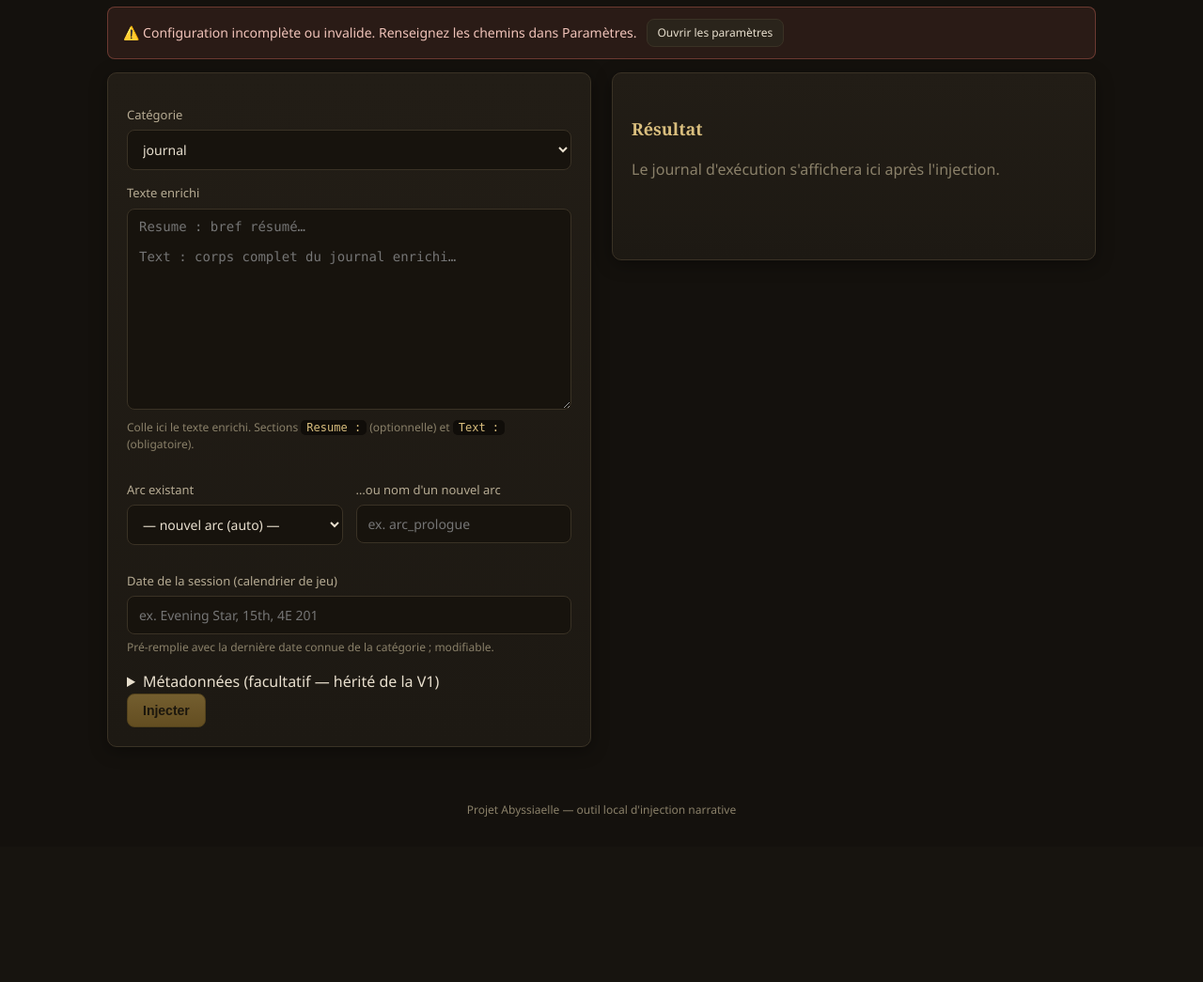
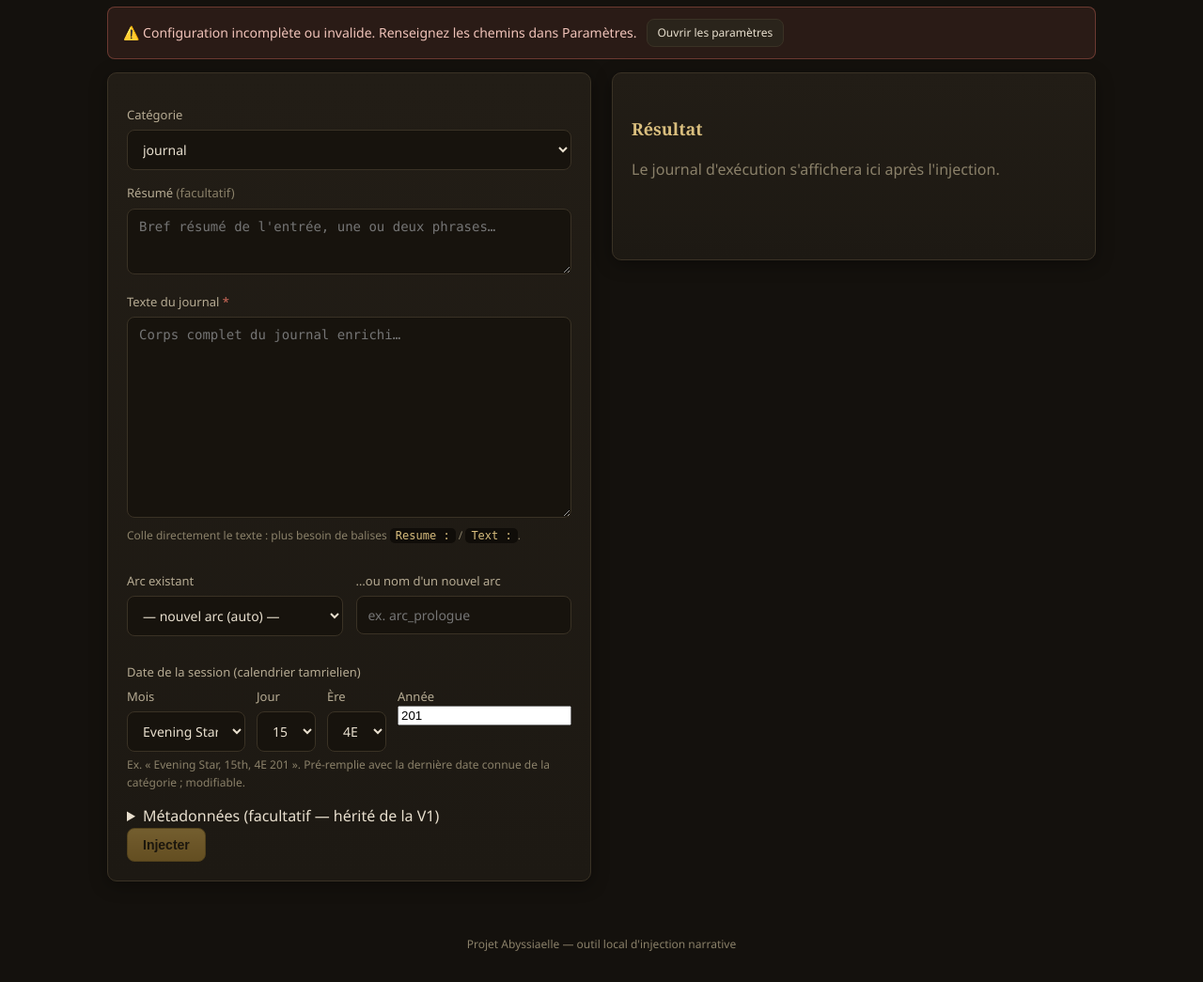
Before and after one commit to pmourret/LorePlexum, a FastAPI app: page /inject in a window 1280 px wide. Shown: the part 168-1213 px from the top of the page at 94% size. Before the commit the page ends 1037 px from the top, so only its background shows below. Run offline with FastAPI, Linux system fonts and the light colour scheme.

Commit message:
ajout calendrier tamrielien

```diff
--- a/src/InjectionService.py
+++ b/src/InjectionService.py
@@ -17,7 +17,6 @@ from dataclasses import dataclass, field
 from typing import Optional
 
 from src.Reporter import Reporter
-from src.DataExtractor import DataExtractor
 from src.JSONInjector import JSONInjector
 from src.XMLInjector import XMLInjector
 from src.PDFExtractor import PDFGenerator
@@ -37,9 +36,16 @@ XML_FILES_MAPPING = {
 
 @dataclass
 class InjectionRequest:
-    """Tous les paramètres d'une injection, collectés en amont (formulaire web)."""
+    """Tous les paramètres d'une injection, collectés en amont (formulaire web).
+
+    Le résumé et le texte arrivent désormais dans deux champs distincts : plus
+    besoin de balises `Resume :` / `Text :` dans un texte unique. Le CLI, qui lit
+    un texte brut, réalise le découpage en amont (voir `DataExtractor`) avant de
+    remplir cette requête.
+    """
     category: str                       # clé de XML_FILES_MAPPING
-    raw_text: str                       # texte enrichi brut (sections Resume:/Text:)
+    resume: str = ""                    # résumé de l'entrée (optionnel)
+    text: str = ""                     # corps du journal (obligatoire)
     metadata: dict = field(default_factory=dict)
     arc: Optional[str] = None           # arc cible ; None/"" -> nouvel arc auto
     entry_date: Optional[str] = None    # date calendrier de jeu ; "" -> dernière connue
@@ -78,7 +84,6 @@ class InjectionService:
         self.pdf_export_file = pdf_export_file or os.getenv("PDF_EXPORT_FILE")
         self.db = db
 
-        self.data_extractor = DataExtractor(self.reporter)
         self.json_injector = JSONInjector(paths['full_context_json_path'], self.reporter)
         self.xml_injector = XMLInjector(paths['take_notes_export_dir'], self.reporter)
 
@@ -130,10 +135,15 @@ class InjectionService:
 
             xml_file_path = os.path.join(self.xml_injector.export_dir, xml_file_name)
 
-            # 1. Extraire les sections Resume/Text du texte enrichi fourni.
-            resume_text, main_text = self.data_extractor.extract_text_sections_from_content(
-                request.raw_text
-            )
+            # 1. Résumé et texte arrivent déjà séparés (deux champs) : aucun parsing
+            # par balises. Le résumé est optionnel ; le texte principal est requis.
+            resume_text = (request.resume or "").strip()
+            main_text = (request.text or "").strip()
+            if not resume_text:
+                self.reporter.warning("Aucun résumé fourni : le résumé sera vide.")
+            if not main_text:
+                self.reporter.error("Le texte principal est vide.")
+                return self._fail(request.category, xml_file_name)
 
             # 1bis. Détection de doublon (avant toute écriture). Le hash porte sur le
             # texte injecté : un texte déjà traité est signalé, à moins que l'appelant
--- a/webapp/main.py
+++ b/webapp/main.py
@@ -20,6 +20,7 @@ from src.Database import InjectionDatabase
 from src.InjectionService import InjectionService, InjectionRequest, XML_FILES_MAPPING
 from src.EnvLoader import EnvLoader
 from src.FileChooser import FileChooser
+from src import TamrielicCalendar as calendar
 from webapp import settings as settings_module
 
 BASE_DIR = os.path.dirname(os.path.abspath(__file__))
@@ -53,6 +54,39 @@ def config_error():
     return "Configuration incomplète ou invalide. Renseignez les chemins dans Paramètres."
 
 
+def _date_field_context(date_str):
+    """Contexte du champ date (menus du calendrier tamrielien) pré-rempli.
+
+    `date_str` est la dernière date connue de la catégorie (ou ""). On la décompose
+    en composants pour pré-sélectionner ère / année / mois / jour.
+    """
+    sel = calendar.components_or_default(date_str)
+    return {
+        "eras": calendar.ERAS,
+        "months": list(enumerate(calendar.month_names_en())),
+        "sel": sel,
+        # Bornes du menu « jour » ajustées au mois pré-sélectionné (voir /date-days).
+        "max_day": calendar.days_in_month(sel["month_index"]),
+        "sel_day": sel["day"],
+    }
+
+
+def _assemble_date(date_era, date_year, date_month, date_day):
+    """Reconstruit la date stockée « Evening Star, 15th, 4E 201 » depuis les menus.
+
+    Tolérant aux saisies vides/invalides : retombe alors sur les valeurs par défaut.
+    """
+    d = dict(calendar.DEFAULT)
+    try:
+        d["era"] = int(date_era)
+        d["year"] = int(date_year)
+        d["month_index"] = int(date_month)
+        d["day"] = calendar.clamp_day(int(date_month), int(date_day))
+    except (TypeError, ValueError):
+        pass
+    return calendar.format_date(d["era"], d["year"], d["month_index"], d["day"])
+
+
 # --- Accueil -------------------------------------------------------------------
 
 @app.get("/", response_class=HTMLResponse)
@@ -78,7 +112,7 @@ def inject_form(request: Request):
     return templates.TemplateResponse("inject.html", {
         "request": request, "active": "inject", "config_error": err,
         "categories": categories, "arcs": arcs,
-        "metadata_files": metadata_files, "default_date": default_date,
+        "metadata_files": metadata_files, **_date_field_context(default_date),
     })
 
 
@@ -94,7 +128,23 @@ def suggest_date(request: Request, category: str):
     except Exception:
         pass
     return templates.TemplateResponse("_date_field.html", {
-        "request": request, "default_date": value,
+        "request": request, **_date_field_context(value),
+    })
+
+
+@app.get("/date-days", response_class=HTMLResponse)
+def date_days(request: Request, date_month: int = 0, date_day: int = 1):
+    """Renvoie le menu « jour » ajusté au mois choisi (28 à 31 jours).
+
+    Déclenché par HTMX au changement de mois. Le jour courant est conservé, ramené
+    au dernier jour du mois s'il le dépasse (ex. 31 en Sun's Dawn -> 28).
+    """
+    if not 0 <= date_month < len(calendar.MONTHS):
+        date_month = 0
+    return templates.TemplateResponse("_day_field.html", {
+        "request": request,
+        "max_day": calendar.days_in_month(date_month),
+        "sel_day": calendar.clamp_day(date_month, date_day),
     })
 
 
@@ -102,12 +152,16 @@ def suggest_date(request: Request, category: str):
 def inject_submit(
     request: Request,
     category: str = Form(...),
-    raw_text: str = Form(""),
+    resume: str = Form(""),
+    text: str = Form(""),
     arc_select: str = Form(""),
     new_arc: str = Form(""),
     metadata_file: str = Form(""),
     metadata_json: str = Form(""),
-    entry_date: str = Form(""),
+    date_era: str = Form(""),
+    date_year: str = Form(""),
+    date_month: str = Form(""),
+    date_day: str = Form(""),
     allow_duplicate: str = Form(""),
 ):
     """Exécute une injection et renvoie le fragment de résultat (HTMX)."""
@@ -136,9 +190,13 @@ def inject_submit(
             {"level": "error", "message": meta_err}
         ])
 
+    # La date arrive découpée (menus du calendrier) : on la reconstitue en chaîne.
+    entry_date = _assemble_date(date_era, date_year, date_month, date_day)
+
     req = InjectionRequest(
         category=category,
-        raw_text=raw_text,
+        resume=resume,
+        text=text,
         metadata=metadata,
         arc=arc,
         entry_date=entry_date,
@@ -151,10 +209,11 @@ def inject_submit(
         "result": result,
         # On renvoie les champs pour permettre le « forcer » sans re-saisie.
         "form": {
-            "category": category, "raw_text": raw_text,
+            "category": category, "resume": resume, "text": text,
             "arc_select": arc_select, "new_arc": new_arc,
             "metadata_file": metadata_file, "metadata_json": metadata_json,
-            "entry_date": entry_date,
+            "date_era": date_era, "date_year": date_year,
+            "date_month": date_month, "date_day": date_day,
         },
     })
 
--- a/webapp/static/style.css
+++ b/webapp/static/style.css
@@ -86,6 +86,13 @@ input:focus, select:focus, textarea:focus {
     outline: none; border-color: var(--gold); box-shadow: 0 0 0 2px rgba(201,162,75,.18);
 }
 small { display: block; margin-top: 5px; color: var(--muted); font-size: 12px; }
+
+/* --- Champ date (calendrier tamrielien) --- */
+.date-block { margin: 14px 0; }
+.date-legend { display: block; font-size: 13px; color: var(--ink-soft); }
+.date-grid { display: grid; grid-template-columns: 2fr 1fr 1fr 1.2fr; gap: 12px; }
+.date-grid label { margin: 6px 0 0; }
+@media (max-width: 620px) { .date-grid { grid-template-columns: 1fr 1fr; } }
 code { background: #100d09; padding: 1px 6px; border-radius: 5px; color: var(--gold-soft); font-size: 12px; }
 
 /* --- Boutons --- */
--- a/webapp/templates/_date_field.html
+++ b/webapp/templates/_date_field.html
@@ -1,5 +1,28 @@
-<label id="date-field">Date de la session (calendrier de jeu)
-    <input type="text" name="entry_date" value="{{ default_date }}"
-           placeholder="ex. Evening Star, 15th, 4E 201">
-    <small>Pré-remplie avec la dernière date connue de la catégorie ; modifiable.</small>
-</label>
+<div id="date-field" class="date-block">
+    <span class="date-legend">Date de la session (calendrier tamrielien)</span>
+    <div class="date-grid">
+        <label>Mois
+            <select name="date_month"
+                    hx-get="/date-days" hx-target="#day-field" hx-swap="outerHTML"
+                    hx-trigger="change" hx-include="[name='date_day']">
+                {% for i, name in months %}
+                <option value="{{ i }}" {% if i == sel.month_index %}selected{% endif %}>{{ name }}</option>
+                {% endfor %}
+            </select>
+        </label>
+        <label>Jour
+            {% include "_day_field.html" %}
+        </label>
+        <label>Ère
+            <select name="date_era">
+                {% for e in eras %}
+                <option value="{{ e }}" {% if e == sel.era %}selected{% endif %}>{{ e }}E</option>
+                {% endfor %}
+            </select>
+        </label>
+        <label>Année
+            <input type="number" name="date_year" min="1" value="{{ sel.year }}">
+        </label>
+    </div>
+    <small>Ex. « Evening Star, 15th, 4E 201 ». Pré-remplie avec la dernière date connue de la catégorie ; modifiable.</small>
+</div>
--- /dev/null
+++ b/webapp/templates/_day_field.html
@@ -0,0 +1,5 @@
+<select id="day-field" name="date_day">
+    {% for d in range(1, max_day + 1) %}
+    <option value="{{ d }}" {% if d == sel_day %}selected{% endif %}>{{ d }}</option>
+    {% endfor %}
+</select>
--- a/webapp/templates/inject.html
+++ b/webapp/templates/inject.html
@@ -25,9 +25,13 @@
             </select>
         </label>
 
-        <label>Texte enrichi
-            <textarea name="raw_text" rows="12" placeholder="Resume : bref résumé…&#10;&#10;Text : corps complet du journal enrichi…"></textarea>
-            <small>Colle ici le texte enrichi. Sections <code>Resume :</code> (optionnelle) et <code>Text :</code> (obligatoire).</small>
+        <label>Résumé <span class="muted">(facultatif)</span>
+            <textarea name="resume" rows="3" placeholder="Bref résumé de l'entrée, une ou deux phrases…"></textarea>
+        </label>
+
+        <label>Texte du journal <span class="req">*</span>
+            <textarea name="text" rows="12" placeholder="Corps complet du journal enrichi…"></textarea>
+            <small>Colle directement le texte : plus besoin de balises <code>Resume :</code> / <code>Text :</code>.</small>
         </label>
 
         <div class="row">
```
Also changed, not shown: src/LorePlexum.py (+11 -1 lines), src/TamrielicCalendar.py (added, +119 -0 lines), webapp/templates/_result.html (+6 -2 lines), .claude/settings.json, CHANGELOG.md, README.md.
